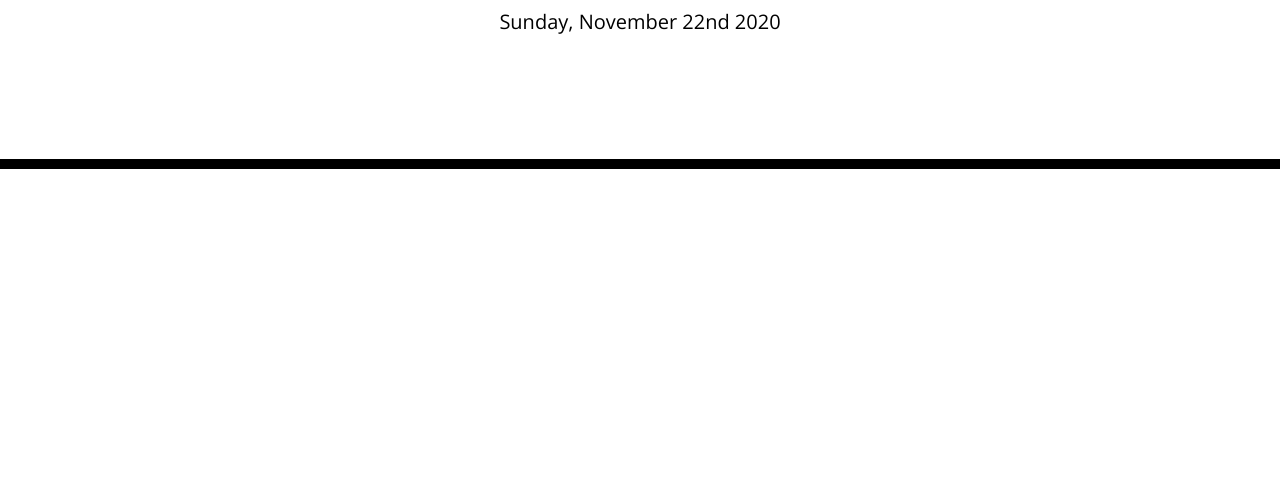
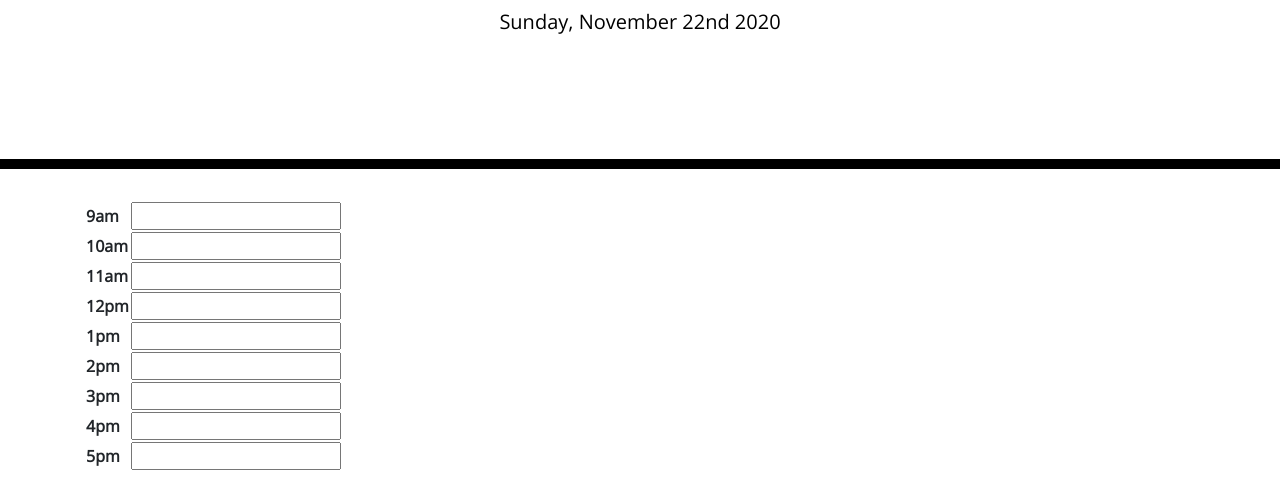
Before and after one commit to MARIAORTEGA/Work-Day-Scheduler, a plain HTML site: page index.html in a window 1280 px wide. Shown: the part 182-686 px from the top of the page. Drawn offline with nearby package versions, Linux system fonts and the light colour scheme.

Commit message:
added timeblocks

```diff
--- a/index.html
+++ b/index.html
@@ -32,6 +32,48 @@
     </header>
     <div class="container">
       <!-- Timeblocks go here -->
+      <table class="timeblocks">
+
+        <tbody>
+          <tr>
+            <th scope="row">9am</th>
+            <td><input type="text" id="text-input"/></td>
+          </tr>
+          <tr>
+            <th scope="row">10am</th>
+            <td><input type="text" id="text-input" /></td>
+          </tr>
+          <tr>
+            <th scope="row">11am</th>
+            <td><input type="text" id="text-input" /></td>
+          </tr>
+          <tr>
+            <th scope="row">12pm</th>
+            <td><input type="text" id="text-input" /></td>
+          </tr>
+          <tr>
+            <th scope="row">1pm</th>
+            <td><input type="text" id="text-input" /></td>
+          </tr>
+          <tr>
+            <th scope="row">2pm</th>
+            <td><input type="text" id="text-input" /></td>
+          </tr>
+          <tr>
+            <th scope="row">3pm</th>
+            <td><input type="text" id="text-input" /></td>
+          </tr>
+          <tr>
+            <th scope="row">4pm</th>
+            <td><input type="text" id="text-input" /></td>
+          </tr>
+          <tr>
+            <th scope="row">5pm</th>
+            <td><input type="text" id="text-input" /></td>
+          </tr>
+        </tbody>
+      </table>
+
     </div>
 
 
```
Also changed, not shown: script.js (+0 -7 lines), 1 other file.
